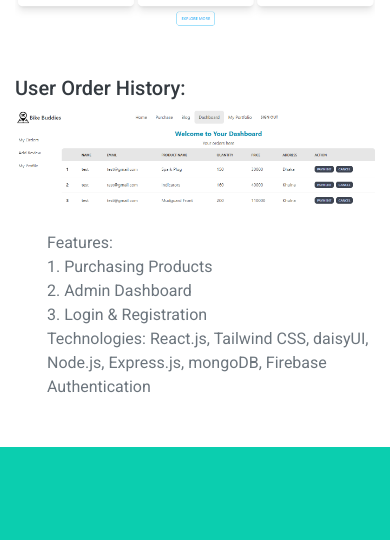
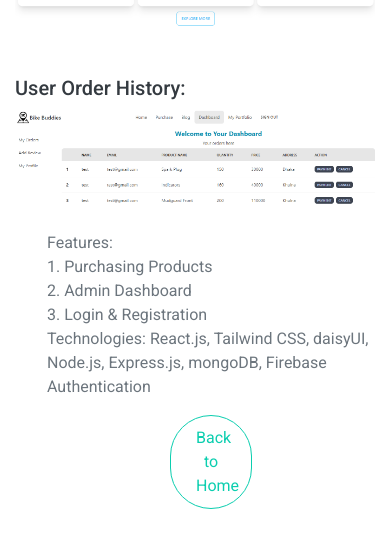
Before and after one commit to Md-Tur/my-professional-portfolio, a plain HTML site: page bike-buddies.html in a window 390 px wide. Shown: the part 560-1100 px from the top of the page. Drawn offline with nearby package versions, Linux system fonts and the light colour scheme; files that its build step writes are made by us from their sources; files whose address does not match are found by name.

Commit message:
button bug fixes

```diff
--- a/bike-buddies.html
+++ b/bike-buddies.html
@@ -62,7 +62,7 @@
                         3. Login & Registration <br>
                         Technologies: React.js, Tailwind CSS, daisyUI, Node.js, Express.js, mongoDB, Firebase
                         Authentication</p>
-                    <a href="index.html" class="btn btn-outline-primary d-none d-lg-block w-25 mx-auto">Back to Home</a>
+                    <a href="index.html" class="btn btn-outline-primary d-none d-block w-25 mx-auto">Back to Home</a>
                 </div>
             </div>
         </div>
```
Also changed, not shown: dental-solution.html (+1 -1 lines), mega-grocery.html (+1 -1 lines).
